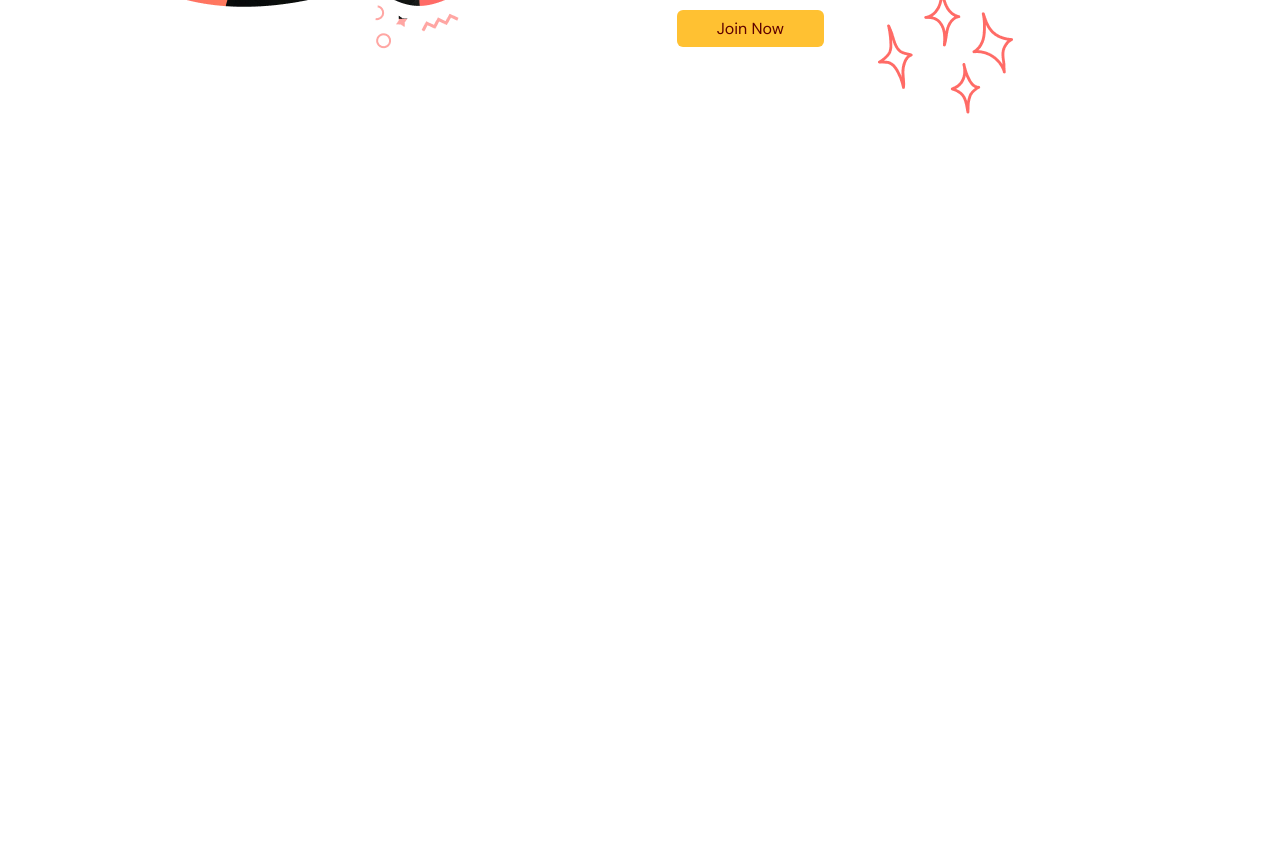
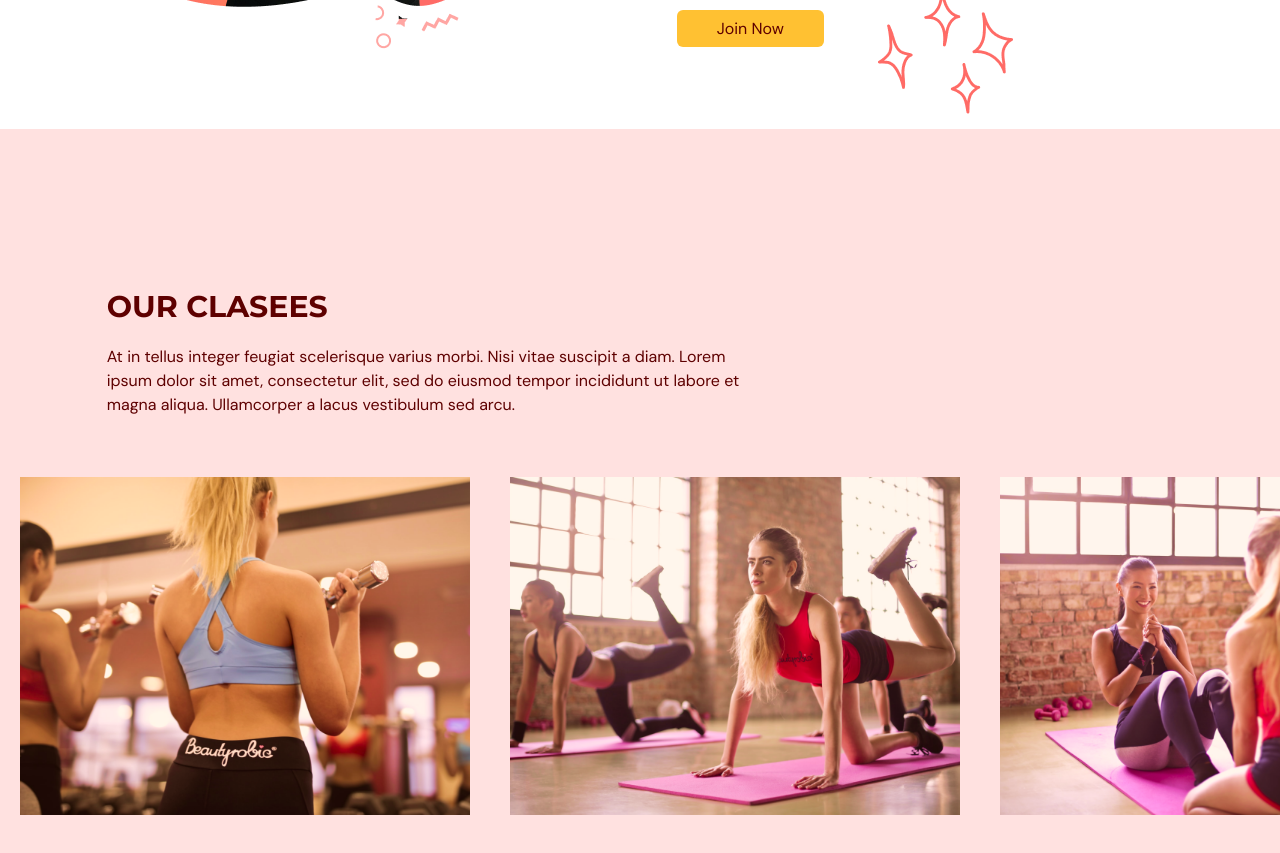
Before and after one commit to KaleabIsDoneWithJava/Evogym_-_Service_Website, a React (Vite) app: page / in a window 1280 px wide. Shown: the part 2000-2853 px from the top of the page. Before the commit the page ends 2129 px from the top, so only its background shows below. Built offline with nearby package versions, Linux system fonts and the light colour scheme.

Commit message:
Our classes section done

```diff
--- a/src/App.tsx
+++ b/src/App.tsx
@@ -3,6 +3,7 @@
 import { useEffect, useState } from "react";
 import Home from "@/scenes/home/";
 import Benefits from "@/scenes/benefits/";
+import OurClasses from "./scenes/ourclasses";
 
 function App() {
   const [selectedPage, setSelectedPage] = useState<SelectedPage>(
@@ -38,6 +39,7 @@
       />
       <Home setSelectedPage={setSelectedPage} />
       <Benefits setSelectedPage={setSelectedPage} />
+      <OurClasses setSelectedPage={setSelectedPage} />
     </div>
   );
 }
--- /dev/null
+++ b/src/scenes/ourclasses/Class.tsx
@@ -0,0 +1,25 @@
+type Props = {
+  name: string;
+  description?: string;
+  image: string;
+};
+
+const Class = ({ name, description, image }: Props) => {
+  const overlayStyles = `p-5 absolute z-30 flex h-[235px]
+    xs:h-[380px] w-[310px] xs:w-[450px] flex-col
+    items-center justify-center whitespace-normal
+    bg-primary-500 text-center text-white opacity-0
+    transition duration-500 hover:opacity-90`;
+
+  return (
+    <li className="relative mx-5 inline-block w-[310px] xs:h-[380px] xs:w-[450px] ">
+      <div className={overlayStyles}>
+        <p className="text-2xl">{name}</p>
+        <p className="mt-5">{description}</p>
+      </div>
+      <img alt={`${image}`} src={image} />
+    </li>
+  );
+};
+
+export default Class;
--- /dev/null
+++ b/src/scenes/ourclasses/index.tsx
@@ -0,0 +1,97 @@
+import { SelectedPage, ClassType } from "@/shared/types";
+import { motion } from "framer-motion";
+import HText from "../benefits/HText";
+
+import image1 from "@/assets/image1.png";
+import image2 from "@/assets/image2.png";
+import image3 from "@/assets/image3.png";
+import image4 from "@/assets/image4.png";
+import image5 from "@/assets/image5.png";
+import image6 from "@/assets/image6.png";
+import Class from "./Class";
+
+type Props = {
+  setSelectedPage: (vaule: SelectedPage) => void;
+};
+
+const classes: Array<ClassType> = [
+  {
+    name: "Weight Training Classes",
+    description:
+      "Lorem ipsum dolor sit amet, consectetur adipiscing elit, sed doeiusmod tempor incididunt ut labore et dolore magna aliqua.Ullamcorper a lacus vestibulum sed arcu.",
+    image: image1,
+  },
+
+  {
+    name: "Yoga Classes",
+    description:
+      "Lorem ipsum dolor sit amet, consectetur adipiscing elit, sed doeiusmod tempor incididunt ut labore et dolore magna aliqua.Ullamcorper a lacus vestibulum sed arcu.",
+    image: image2,
+  },
+  {
+    name: "Ab Core Classes",
+    image: image3,
+  },
+  {
+    name: "Adventure Classes",
+    description:
+      "Lorem ipsum dolor sit amet, consectetur adipiscing elit, sed doeiusmod tempor incididunt ut labore et dolore magna aliqua.Ullamcorper a lacus vestibulum sed arcu.",
+    image: image4,
+  },
+  {
+    name: "Fitness Classes",
+    image: image5,
+  },
+  {
+    name: "Training Classes",
+    description:
+      "Lorem ipsum dolor sit amet, consectetur adipiscing elit, sed doeiusmod tempor incididunt ut labore et dolore magna aliqua.Ullamcorper a lacus vestibulum sed arcu.",
+    image: image6,
+  },
+];
+
+function OurClasses({ setSelectedPage }: Props) {
+  return (
+    <section id="ourclasses" className="w-full bg-primary-100 py-40">
+      <motion.div
+        onViewportEnter={() => setSelectedPage(SelectedPage.OurClasses)}
+      >
+        <motion.div
+          className="mx-auto w-5/6"
+          initial="hidden"
+          whileInView="visible"
+          viewport={{ once: true, amount: 0.5 }}
+          transition={{ duration: 0.5 }}
+          variants={{
+            hidden: { opacity: 0, x: -50 },
+            visible: { opacity: 1, x: 0 },
+          }}
+        >
+          <div className="md:w-3/5">
+            <HText>OUR CLASEES</HText>
+            <p className="py-5">
+              At in tellus integer feugiat scelerisque varius morbi. Nisi vitae
+              suscipit a diam. Lorem ipsum dolor sit amet, consectetur elit, sed
+              do eiusmod tempor incididunt ut labore et magna aliqua.
+              Ullamcorper a lacus vestibulum sed arcu.
+            </p>
+          </div>
+        </motion.div>
+        <div className="mt-10 h-[353px] w-full overflow-x-auto overflow-y-hidden ">
+          <ul className="w-[2800px] whitespace-nowrap">
+            {classes.map((item: ClassType, index) => (
+              <Class
+                key={`${item.name}-${index}`}
+                name={item.name}
+                description={item.description}
+                image={item.image}
+              />
+            ))}
+          </ul>
+        </div>
+      </motion.div>
+    </section>
+  );
+}
+
+export default OurClasses;
--- a/src/shared/types.ts
+++ b/src/shared/types.ts
@@ -10,3 +10,9 @@
   title: string;
   description: string;
 }
+
+export interface ClassType {
+  name: string;
+  description?: string;
+  image: string;
+}
```
